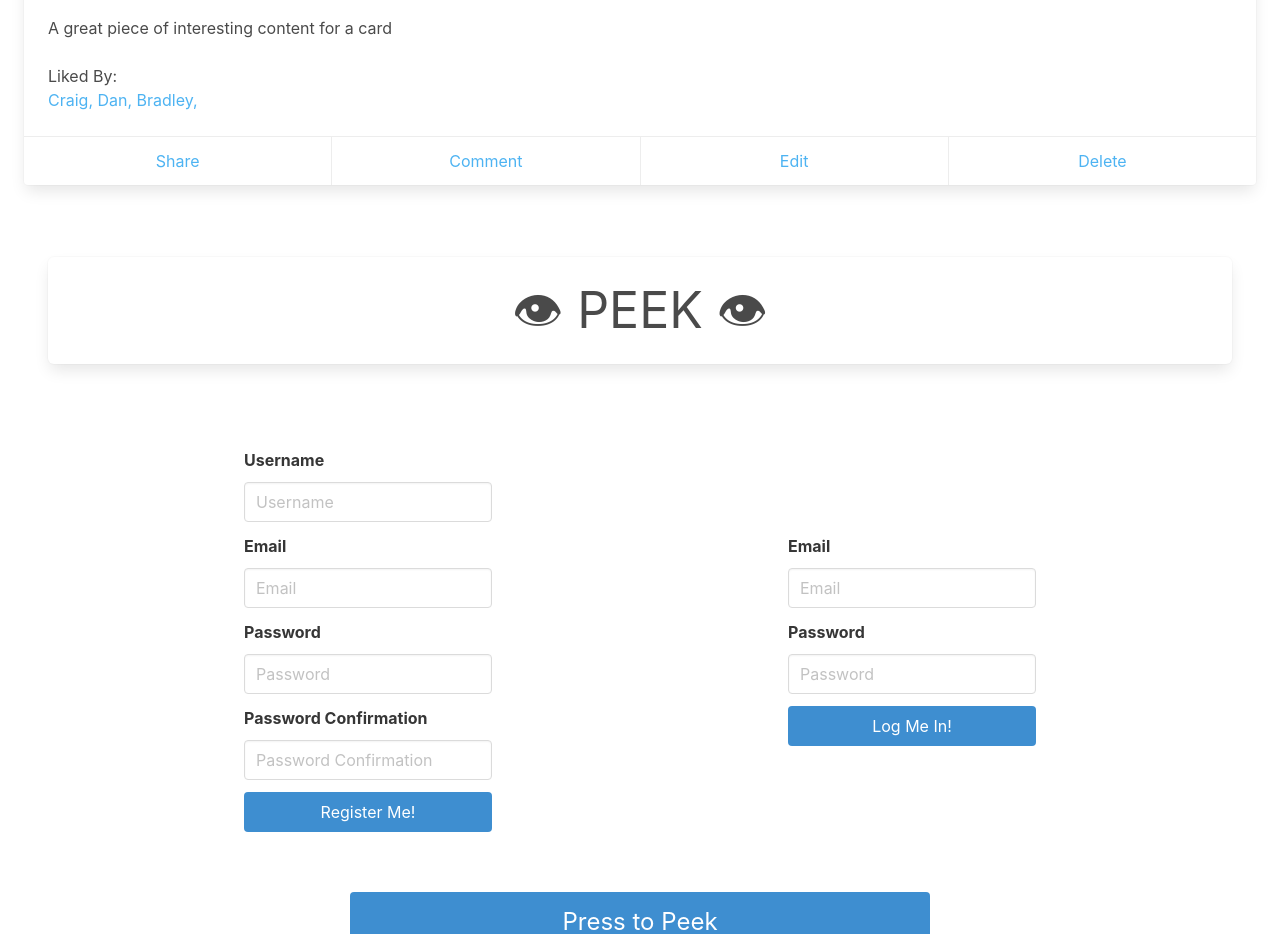
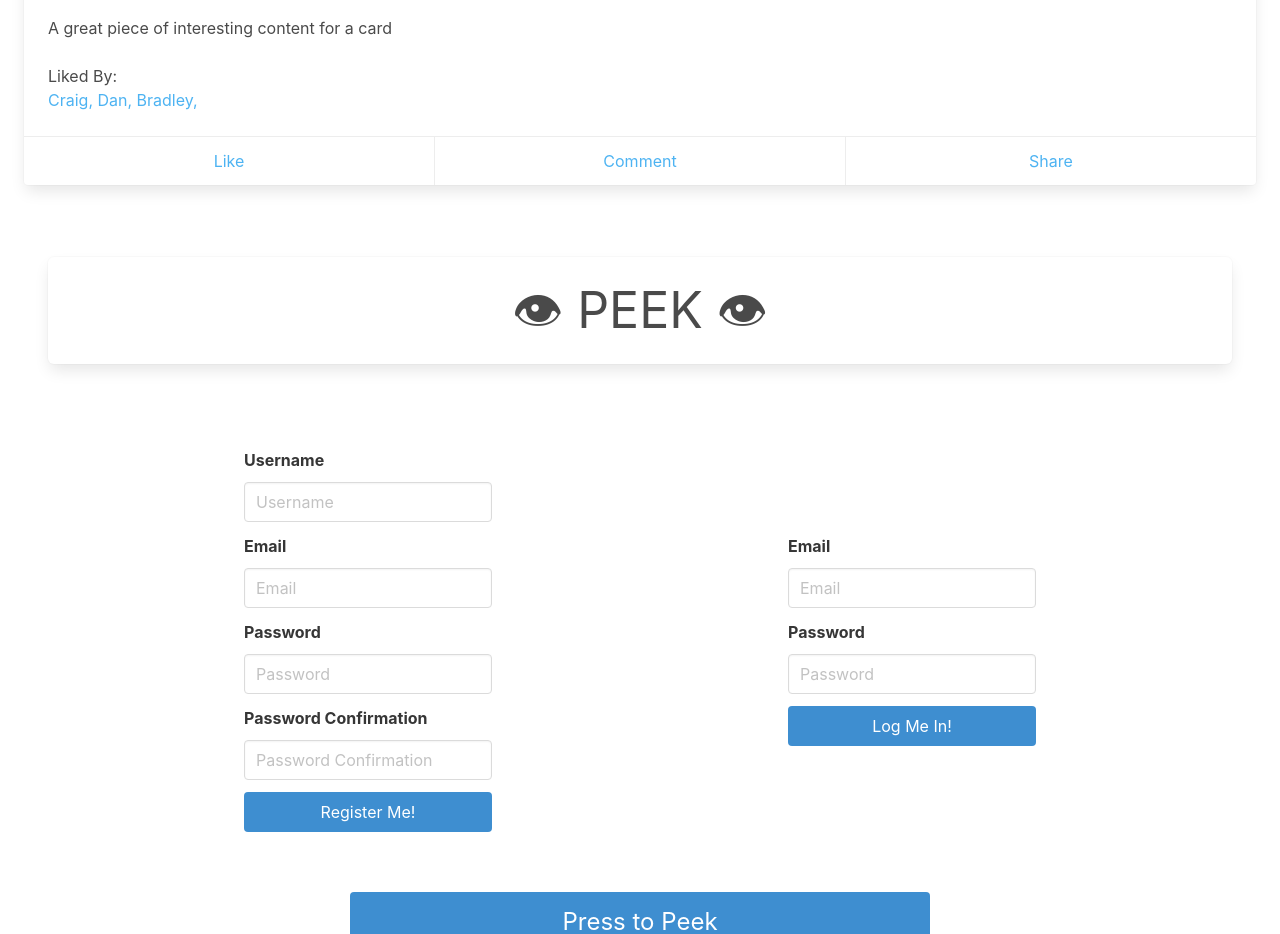
Before and after one commit to sirdantheawesome/Peak-Social-client, a React (Create React App) app: page / in a window 1280 px wide. Shown: the part 1060-1994 px from the top of the page. Built offline with nearby package versions, Linux system fonts and the light colour scheme.

Commit message:
post card update

```diff
--- a/src/components/posts/PostCard.js
+++ b/src/components/posts/PostCard.js
@@ -1,9 +1,22 @@
-function PostCard({ title, text, image, userId }) {
+function PostCard({ title, text, image, userId, comments }) {
 
 
   //! Temporary testing variables, swap for auth and passed in user array
-  const isCreatorUser = true
+  const isCreatorUser = false
   const likedByArray = ['Craig', 'Dan', 'Bradley']
+
+
+  const likePost = async () => {
+    console.log('Liked post of title: ', title)
+  }
+
+  const commentPost = async () => {
+    console.log('Commented post of title: ', title)
+  }
+
+  const sharePost = async () => {
+    console.log('Shared post of title: ', title)
+  }
 
   return (
     <div className="card m-5">
@@ -34,16 +47,16 @@ function PostCard({ title, text, image, userId }) {
         {
           isCreatorUser ?
             <>
-              <a href="#" className="card-footer-item">Share</a>
+              <a onClick={likePost} className="card-footer-item">Share</a>
               <a href="#" className="card-footer-item">Comment</a>
               <a href="#" className="card-footer-item">Edit</a>
               <a href="#" className="card-footer-item is-danger">Delete</a>
             </>
             :
             <>
-              <a href="#" className="card-footer-item">Like</a>
-              <a href="#" className="card-footer-item">Comment</a>
-              <a href="#" className="card-footer-item">Share</a>
+              <a onClick={likePost} className="card-footer-item">Like</a>
+              <a onClick={commentPost} className="card-footer-item">Comment</a>
+              <a onClick={sharePost} className="card-footer-item">Share</a>
             </>
         }
       </footer>
--- a/src/lib/auth.js
+++ b/src/lib/auth.js
@@ -30,3 +30,9 @@ export function isAuthor(userId) {
   if (!isAuthenticated()) return false
   return payload.sub === userId
 }
+
+export function getCurrentUserId() {
+  const payload = getPayload()
+  if (!isAuthenticated()) return null
+  return payload.sub
+}
```
